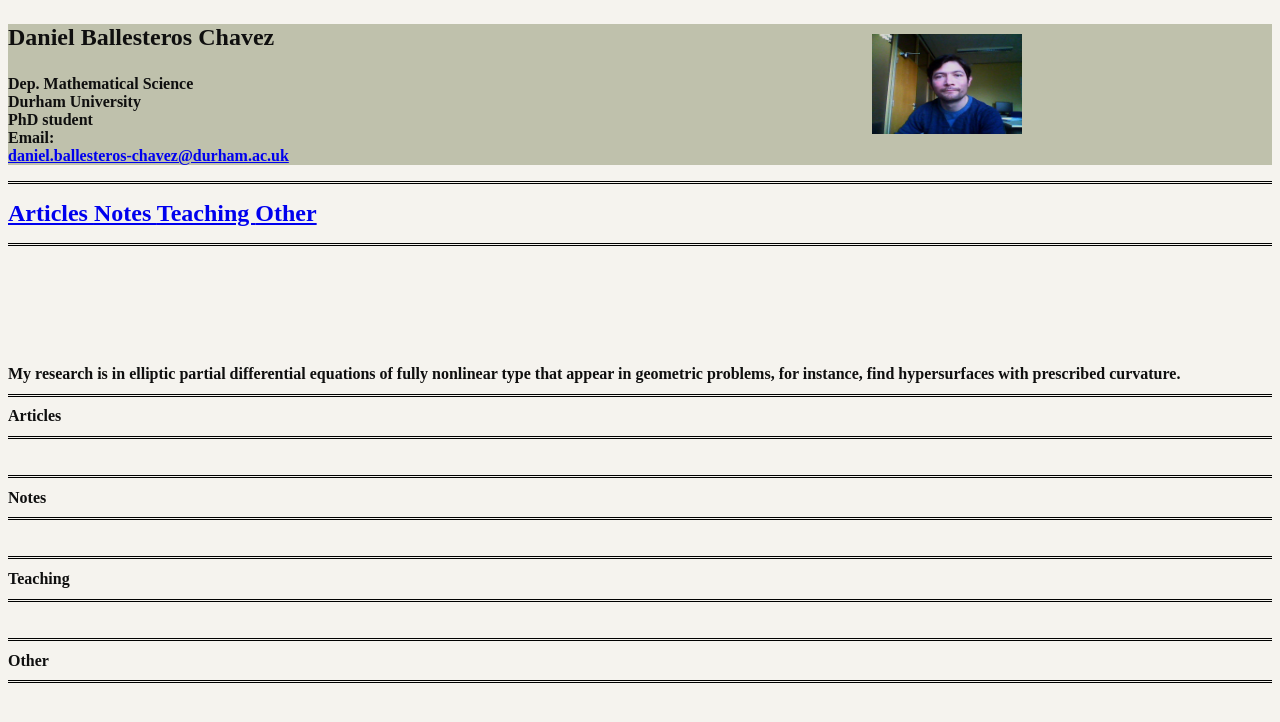
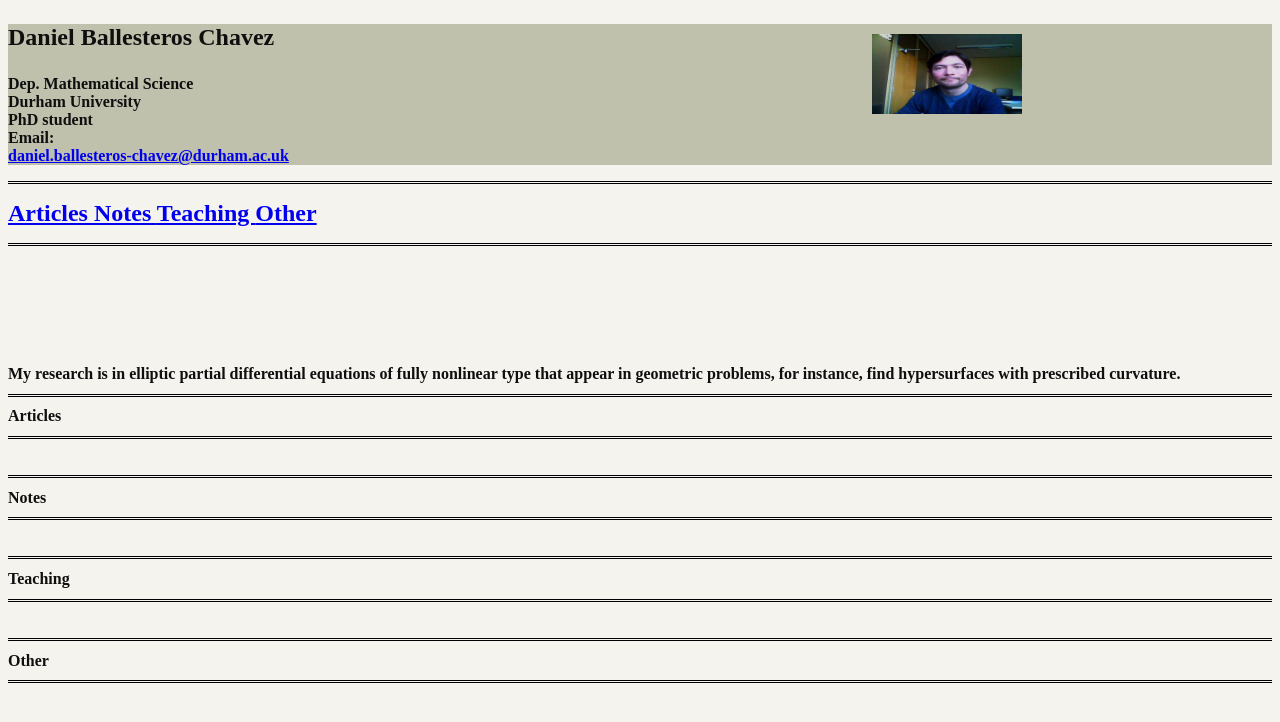
Before and after one commit to ennaniux/ennaniux.github.io, a plain HTML site: page index.html in a window 1280 px wide. Drawn offline with Linux system fonts and the light colour scheme.

Commit message:
Update index.html

```diff
--- a/index.html
+++ b/index.html
@@ -8,7 +8,7 @@
     <link rel="stylesheet" type="text/css" href="style.css">
   </head>
   <body>
-    <img style="float:right; padding-right:250px;padding-top:10px;" src="Images/pic.jpg" width="150px" height="100px">
+    <img style="float:right; padding-right:250px;padding-top:10px;" src="Images/pic.jpg" width="150px" height="80px">
 
     <div class="info">
     <h1>
```
